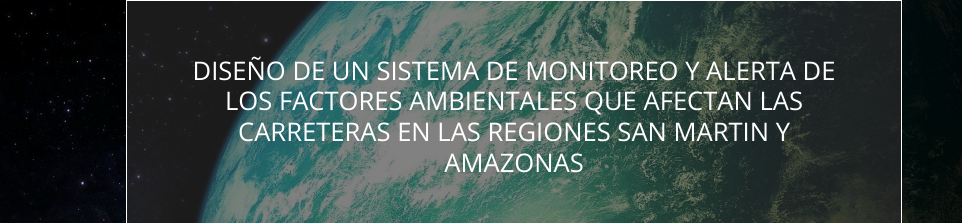
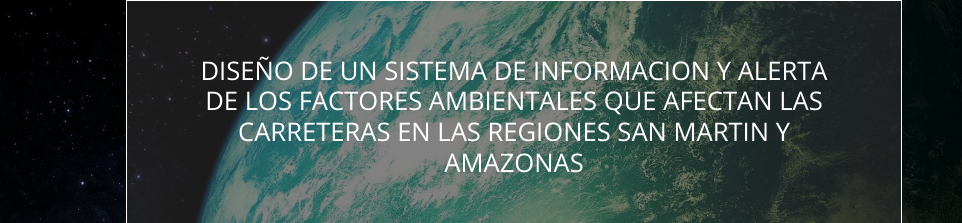
Before and after one commit to Ntifragility/PFC-UNI, a plain HTML site: page index.html in a window 1280 px wide. Shown: the part 143-366 px from the top of the page, 318-1280 px from the left. Drawn offline with nearby package versions, Linux system fonts and the light colour scheme.

Commit message:
Update index.html
Last

```diff
--- a/index.html
+++ b/index.html
@@ -107,7 +107,7 @@
               <div class="tm-section-wrap">
                 <section id="intro" class="tm-section">
                     <div class="tm-bg-white-transparent tm-intro">
-                        <h2 class="tm-section-title mb-5 text-uppercase tm-color-main">Diseño de un sistema de monitoreo y alerta de los factores ambientales que afectan las carreteras en las regiones San Martin y Amazonas</h2>
+                        <h2 class="tm-section-title mb-5 text-uppercase tm-color-main">Diseño de un sistema de informacion y alerta de los factores ambientales que afectan las carreteras en las regiones San Martin y Amazonas</h2>
                         <p class="tm-color-gray">
                           Las carreteras de muchas de las regiones de la selva peruana son propensas a sufrir fenómenos naturales debido a su condicion geográfica.
                           Estos fenómenos no son atendidos rápidamente ya que la falta de monitoreo dificulta el conocimiento del estado de las carreteras.
```
